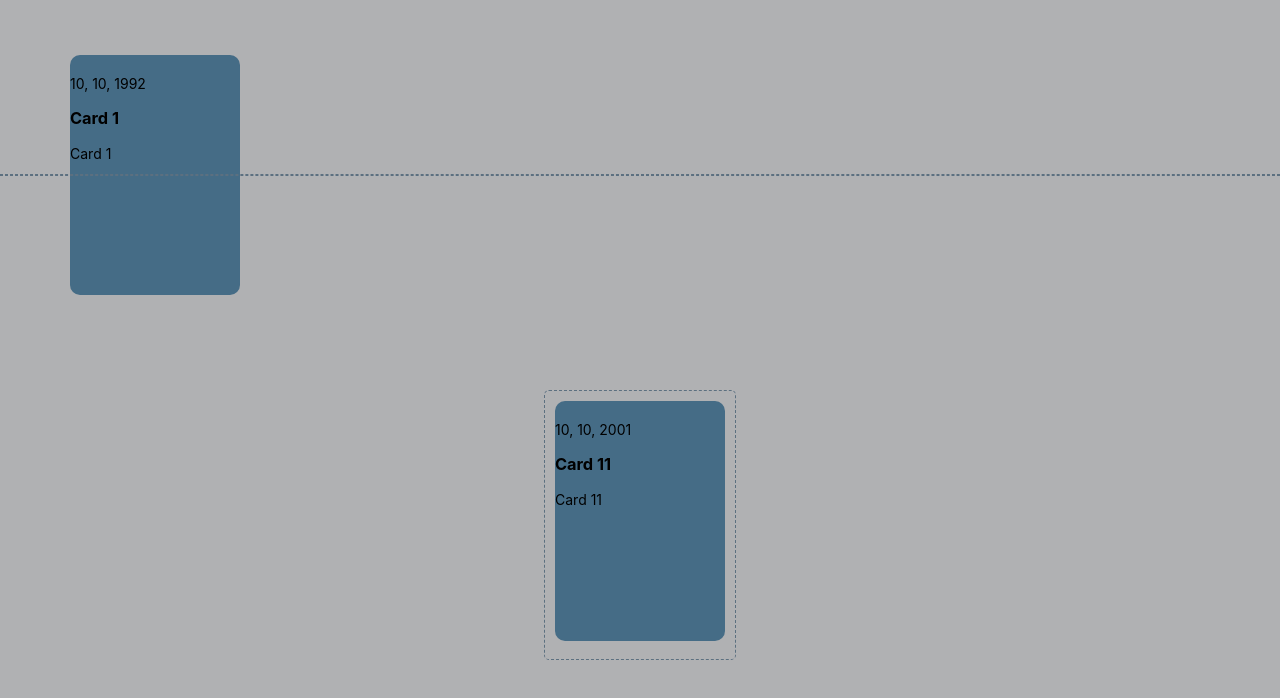
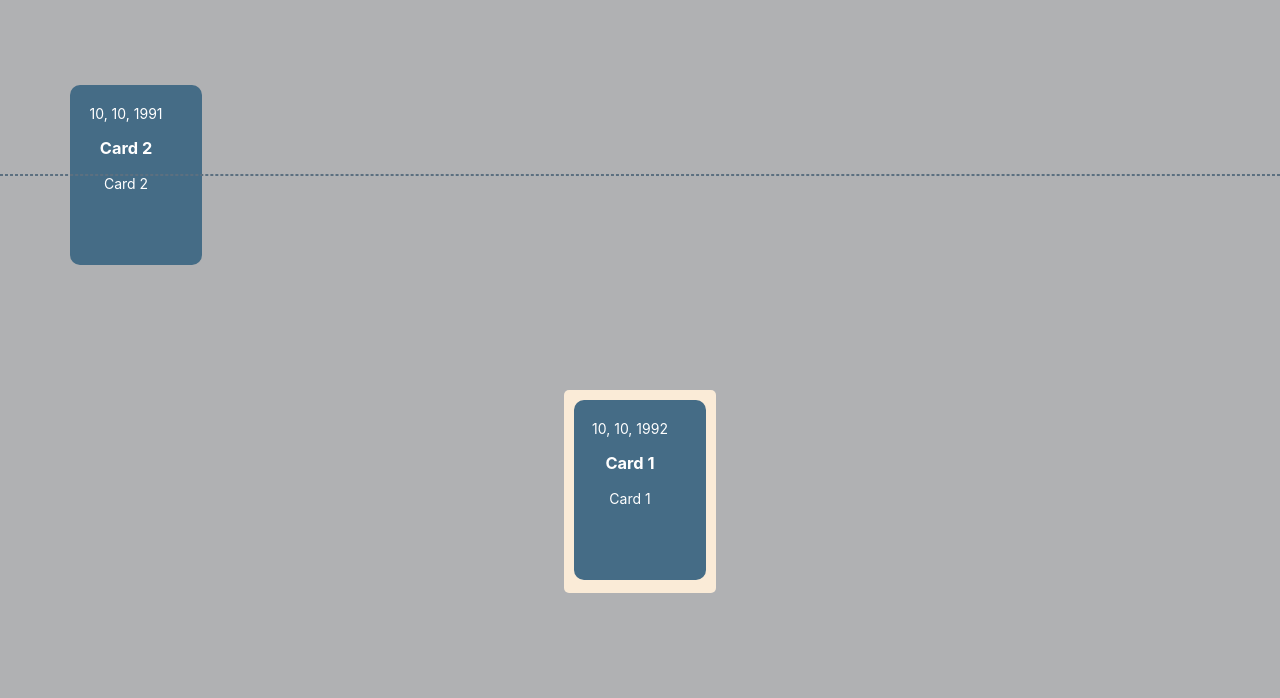
Before and after one commit to lsimonar/timeline, a React (Create React App) app: page / in a window 1280 px wide. Shown: the top 698 px of the page. Built offline with nearby package versions, Linux system fonts and the light colour scheme.

Commit message:
nextCards generating correctly

```diff
--- a/src/components/Board/Board.tsx
+++ b/src/components/Board/Board.tsx
@@ -7,25 +7,25 @@ import PlayedCards from "../PlayedCards/PlayedCards";
 import NextCard from "../NextCard/NextCard";
 import { allCards } from "../../utils/cards";
 
-let cardsToPlay = allCards;
 
 function Board() {
 
+  const [nextCard, setNextCard] = useState<Card[] | undefined>([allCards[0]])
+  const [playedCards, setPlayedCards] = useState<Card[]>([allCards[1]]);
+  const [cardsToPlay, setCardsToPlay] = useState(allCards.splice(2))
+  const [isDragging, setIsDragging] = useState<boolean>(true);
+
   const getRandomCard = () => {
-    if(cardsToPlay.length > 0){
+    if(cardsToPlay.length > 0 && nextCard){
       let cardList = [...cardsToPlay];
       console.log(cardList)
       const [randomCard] = cardList.splice(Math.floor(Math.random()*cardList.length), 1)
       console.log(cardList)
-      cardsToPlay = [...cardList]
-      return randomCard
+      setCardsToPlay([...cardList]);
+      return [randomCard]
     }
-    return {} as Card
+    return undefined
   }
-
-  const [nextCard, setNextCard] = useState<Card[]>([getRandomCard()])
-  const [playedCards, setPlayedCards] = useState<Card[]>([getRandomCard()]);
-  const [isDragging, setIsDragging] = useState<boolean>(true);
 
   const onDragStart = () => {
     setIsDragging(false);
@@ -34,7 +34,7 @@ function Board() {
   const onDragEnd = (result: DropResult) => {
     const {source, destination} = result;
     setIsDragging(true);
-    if (!destination || destination.droppableId === 'next-card') {
+    if (!destination || destination.droppableId === 'next-card' || !nextCard) {
       return;
     }
 
@@ -49,7 +49,7 @@ function Board() {
       destClone.splice(destination.index, 0, removed);
 
       setPlayedCards(destClone);
-      setNextCard([getRandomCard()])
+      setNextCard(getRandomCard())
     }
   };
 
@@ -60,7 +60,7 @@ function Board() {
           <PlayedCards isDragDisabled={isDragging} cards={playedCards}/>
         </div>
         <div className="bottom">
-          {cardsToPlay.length > 0 && <NextCard nextCard={nextCard} />}
+          {cardsToPlay.length > -1 && nextCard && <NextCard nextCard={nextCard} />}
         </div>
       </DragDropContext>
     </div>
--- a/src/components/Card/TimelineCard.scss
+++ b/src/components/Card/TimelineCard.scss
@@ -1,8 +1,10 @@
 .timeline-card {
     display: inline-block;
-    width: 150px;
-    height: 200px;
+    width: 8em;
+    height: 10em;
     margin-top: 20px;
     margin-bottom: 20px;
     margin-right: 20px;
+    color: white;
+    text-align: center;
     }
--- a/src/components/NextCard/NextCard.scss
+++ b/src/components/NextCard/NextCard.scss
@@ -6,14 +6,16 @@
 
     .wrapper {
       padding-left: 0px;
-      width: 192px;
-      height: 270px;
+      //width: 192px;
+      //height: 14.5em;
       position: relative;
-      border: 1px dashed #5c7080;
+      //border: 1px dashed #5c7080;
       border-radius: 5px;
 
       .list {
-        height: 240px;
+        height: 14.5em;
+        border-radius: 5px;
+        background-color: antiquewhite;
       }
     }
   }
```
